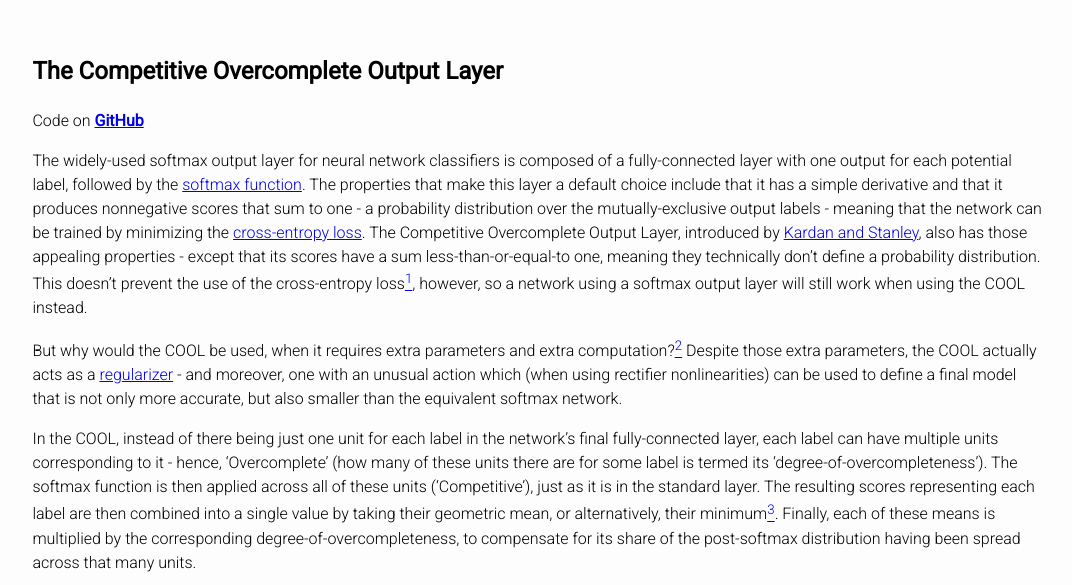
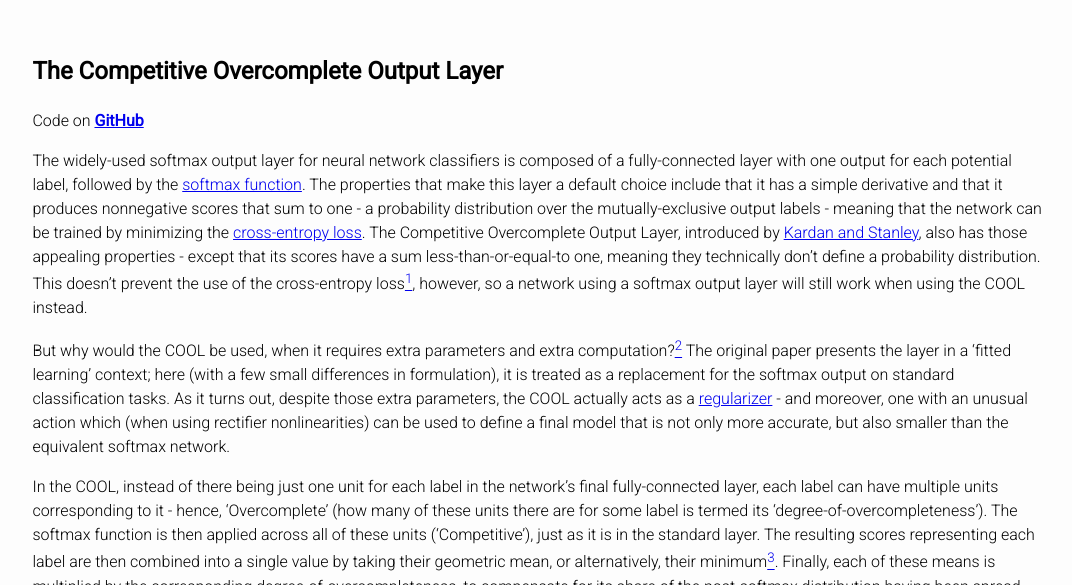
Before and after one commit to vogelta/COOL, a Jekyll site: the page built from COOL.md, in a window 1280 px wide and 900 px high, cut to the strip 0-585 px from the top of the window. Shown: the whole strip, without its empty margins (102-1174 px from the left). Built offline with Jekyll 4.4.1, drawn with Linux system fonts in a browser that asks for light colours; formulas are drawn with MathJax 3; our own code applies the rules of GitHub Pages for plain Markdown files.

Commit message:
Update COOL.md

```diff
--- a/COOL.md
+++ b/COOL.md
@@ -8,7 +8,7 @@ Code on [**GitHub**](https://github.com/vogelta/vogelta.github.io)
 
 The widely-used softmax output layer for neural network classifiers is composed of a fully-connected layer with one output for each potential label, followed by the [softmax function](https://en.wikipedia.org/wiki/Softmax_function). The properties that make this layer a default choice include that it has a simple derivative and that it produces nonnegative scores that sum to one - a probability distribution over the mutually-exclusive output labels - meaning that the network can be trained by minimizing the [cross-entropy loss](https://en.wikipedia.org/wiki/Cross_entropy). The Competitive Overcomplete Output Layer, introduced by [Kardan and Stanley](https://arxiv.org/abs/1609.02226), also has those appealing properties - except that its scores have a sum less-than-or-equal-to one, meaning they technically don't define a probability distribution. This doesn't prevent the use of the cross-entropy loss<a href="#note1" id="note1ref"><sup>1</sup></a>, however, so a network using a softmax output layer will still work when using the COOL instead.
 
-But why would the COOL be used, when it requires extra parameters and extra computation?<a href="#note2" id="note2ref"><sup>2</sup></a> Despite those extra parameters, the COOL actually acts as a [regularizer](https://en.wikipedia.org/wiki/Regularization_(mathematics)) - and moreover, one with an unusual action which (when using rectifier nonlinearities) can be used to define a final model that is not only more accurate, but also smaller than the equivalent softmax network.
+But why would the COOL be used, when it requires extra parameters and extra computation?<a href="#note2" id="note2ref"><sup>2</sup></a> The original paper presents the layer in a 'fitted learning' context; here (with a few small differences in formulation), it is treated as a replacement for the softmax output on standard classification tasks. As it turns out, despite those extra parameters, the COOL actually acts as a [regularizer](https://en.wikipedia.org/wiki/Regularization_(mathematics)) - and moreover, one with an unusual action which (when using rectifier nonlinearities) can be used to define a final model that is not only more accurate, but also smaller than the equivalent softmax network.
 
 In the COOL, instead of there being just one unit for each label in the network's final fully-connected layer, each label can have multiple units corresponding to it - hence, 'Overcomplete' (how many of these units there are for some label is termed its 'degree-of-overcompleteness'). The softmax function is then applied across all of these units ('Competitive'), just as it is in the standard layer. The resulting scores representing each label are then combined into a single value by taking their geometric mean, or alternatively, their minimum<a href="#note3" id="note3ref"><sup>3</sup></a>. Finally, each of these means is multiplied by the corresponding degree-of-overcompleteness, to compensate for its share of the post-softmax distribution having been spread across that many units.
 
```
